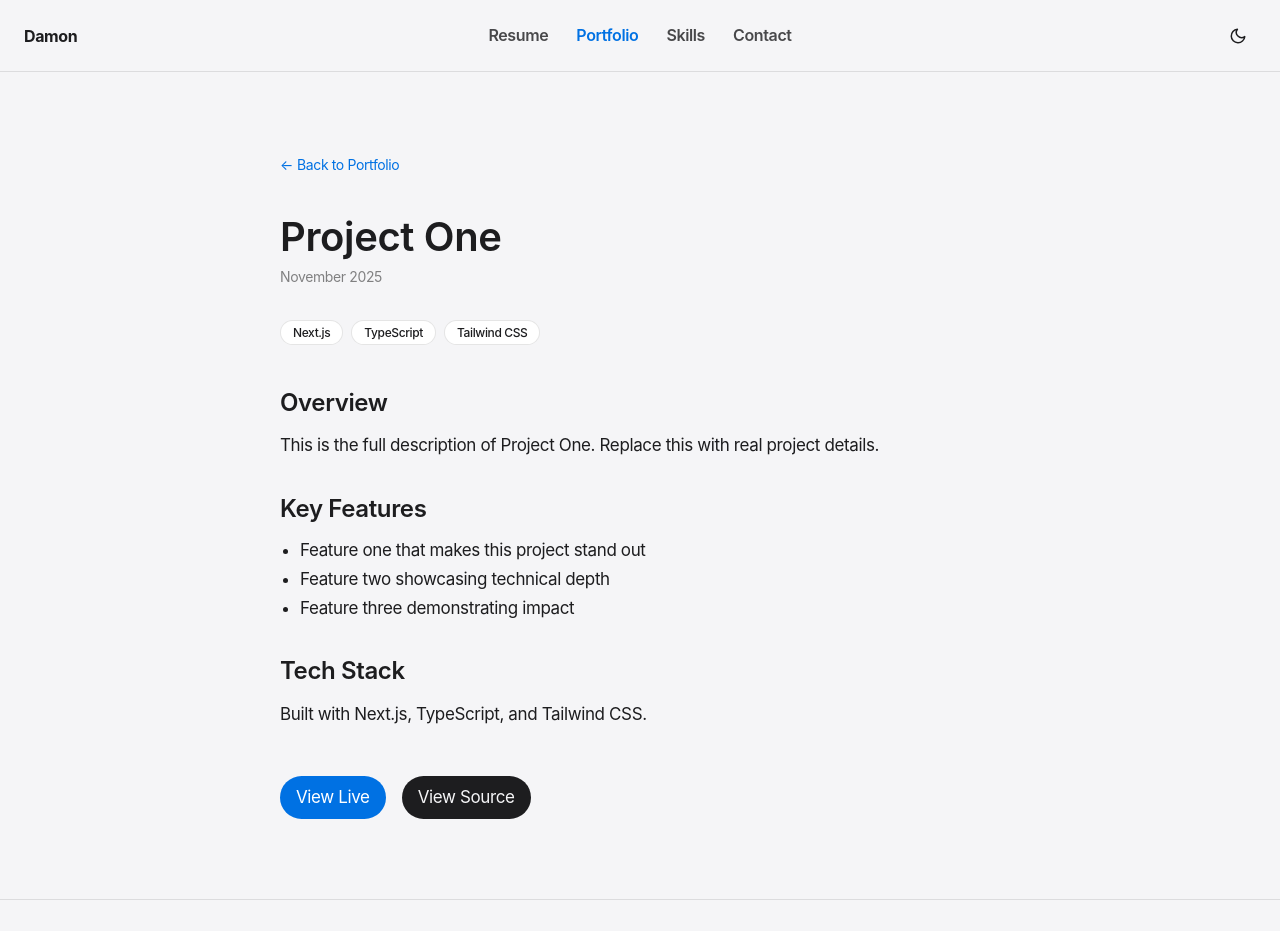
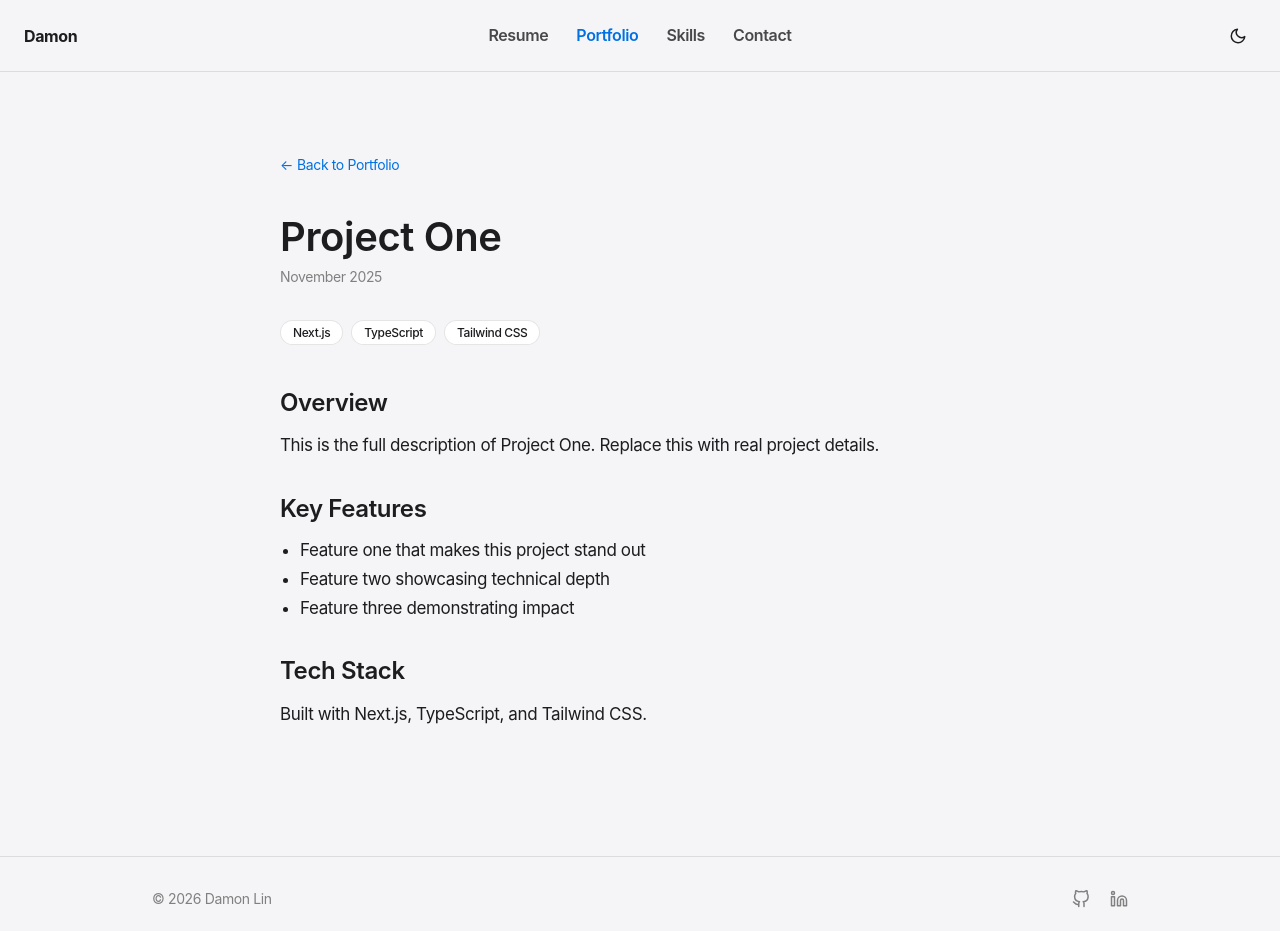
Before and after one commit to damonlin06/damon-portfolio, a Next.js app: page /damon-portfolio/portfolio/project-one in a window 1280 px wide. Shown: the top 931 px of the page. Built offline with nearby package versions, Linux system fonts and the light colour scheme.

Commit message:
feat: remove view source and view live links from project detail page
- Remove View Live and View Source buttons section
- Remove unused Button component import

```diff
--- a/app/portfolio/[slug]/page.tsx
+++ b/app/portfolio/[slug]/page.tsx
@@ -3,7 +3,6 @@ import { notFound } from 'next/navigation';
 import Link from 'next/link';
 import Image from 'next/image';
 import { projects } from '@/src/data/projects';
-import { Button } from '@/src/components/ui/Button';
 import { Tag } from '@/src/components/ui/Tag';
 
 interface Props {
@@ -135,27 +134,6 @@ export default async function ProjectDetailPage({ params }: Props) {
 
       {/* Description */}
       <div className="mb-12">{renderDescription(project.description)}</div>
-
-      {/* Links */}
-      {(project.liveUrl ?? project.repoUrl) && (
-        <div className="flex flex-wrap gap-4">
-          {project.liveUrl && (
-            <Button href={project.liveUrl} target="_blank" rel="noopener noreferrer">
-              View Live
-            </Button>
-          )}
-          {project.repoUrl && (
-            <Button
-              href={project.repoUrl}
-              variant="secondary"
-              target="_blank"
-              rel="noopener noreferrer"
-            >
-              View Source
-            </Button>
-          )}
-        </div>
-      )}
     </article>
   );
 }
```
